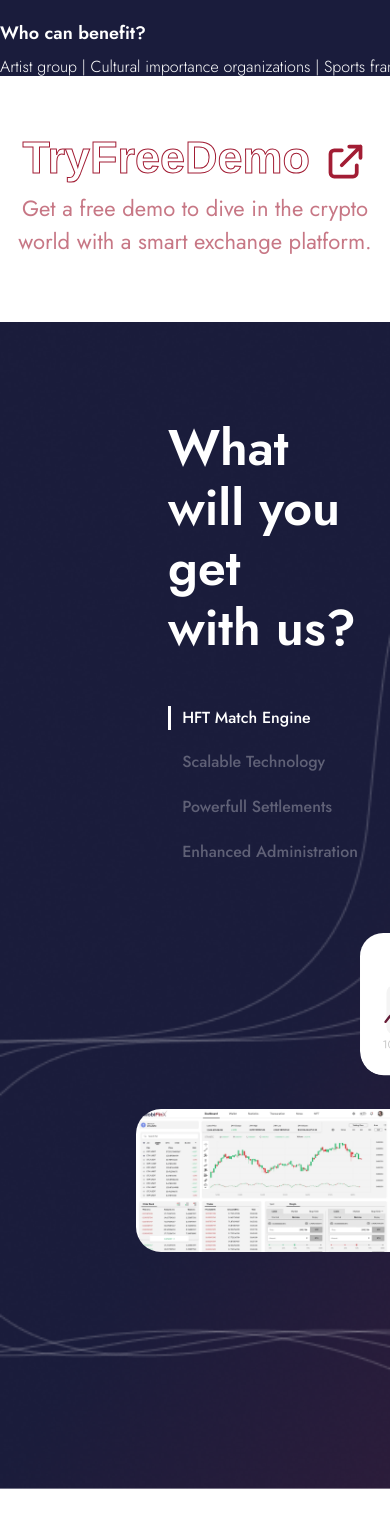
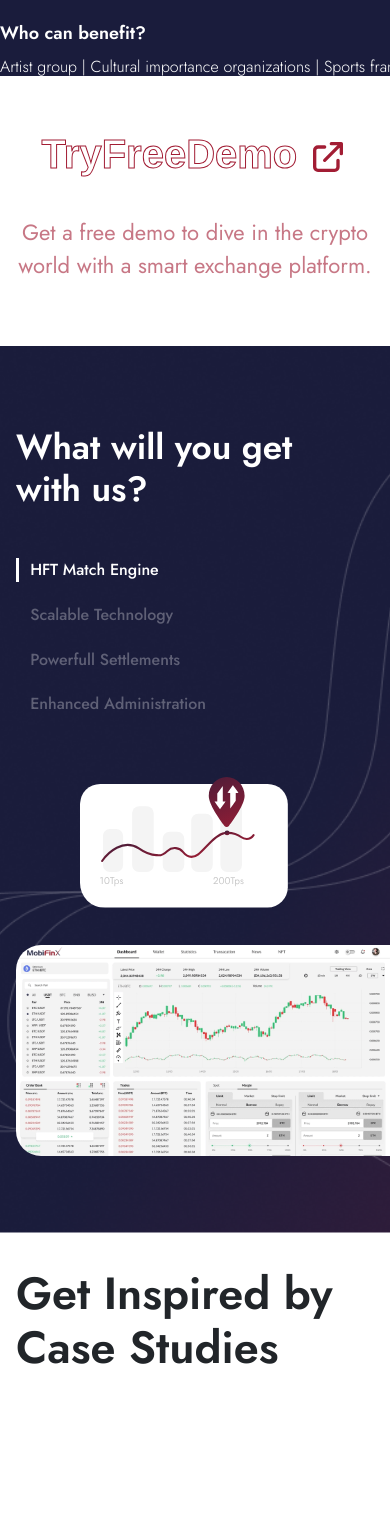
Before and after one commit to kevanultroneous/unt-nft, a Next.js app: page / in a window 390 px wide. Shown: the part 8141-9670 px from the top of the page. Built offline with nearby package versions, Linux system fonts and the light colour scheme.

Commit message:
Homepage responsive changes

```diff
--- a/styles/components/home/Exchange.module.css
+++ b/styles/components/home/Exchange.module.css
@@ -52,7 +52,8 @@
     padding: 3rem 1rem;
   }
   .ExchnageHead {
-    font-size: 45px;
+    font-size: 40px;
+    padding-bottom: 2rem;
   }
 }
 @media (min-width: 768px) and (max-width: 1080px) {
--- a/styles/components/home/WhatWillYouGetWithUs.module.css
+++ b/styles/components/home/WhatWillYouGetWithUs.module.css
@@ -92,3 +92,22 @@
   align-items: center;
   padding-bottom: 5rem;
 }
+@media (min-width: 320px) and (max-width: 767px){
+  .WhatWillYouGetWithUs{
+    padding-left: 0;
+  }
+  .WhatWillYouGetWithUsLeft h2{
+    font-size: 35px;
+  }
+  .WhatWillYouGetWithUsLeft{
+    padding: 1rem;
+  }
+  .SmallImage {
+    width: 13rem;
+    left: 4rem;
+  }
+  .BigImage{
+    padding-left: 1rem;
+    height: 50px;
+  }
+}
```
